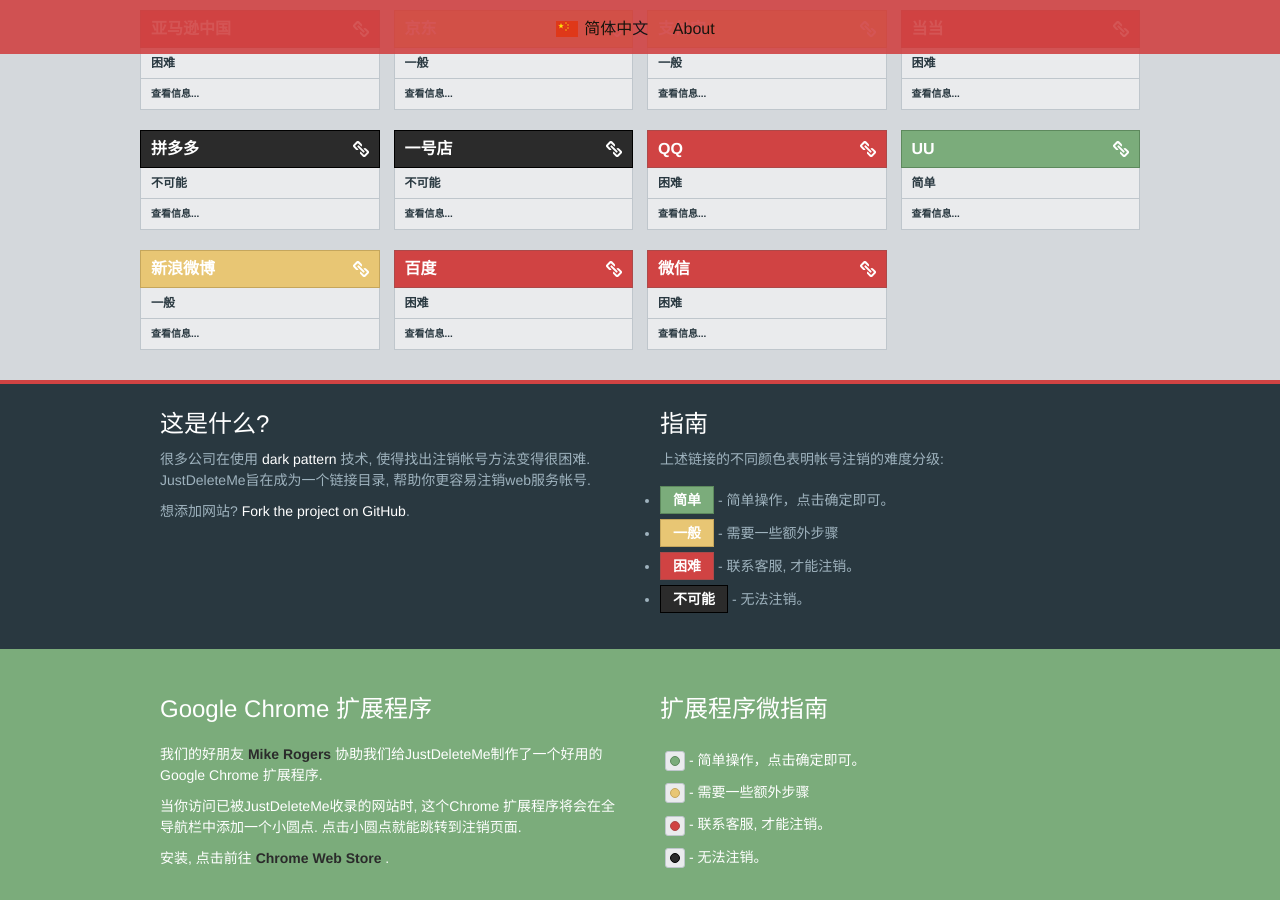
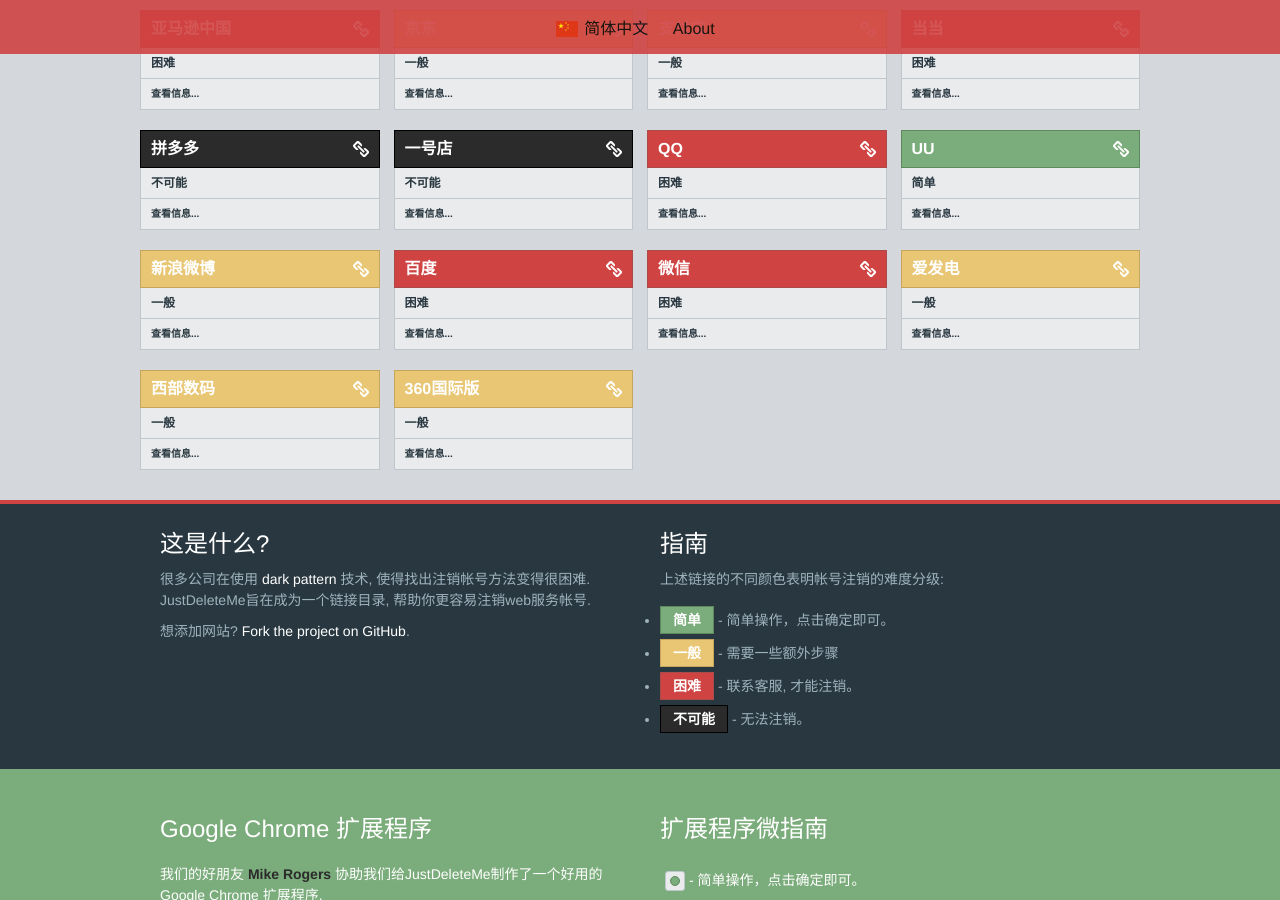
Before and after one commit to Ranger1012/jdm, a Jekyll site: the page built from _pages/index.html, in a window 1280 px wide and 900 px high, scrolled down 797 px. Built offline with Jekyll 4.4.1, drawn with Linux system fonts in a browser that asks for light colours; part of the change alters nothing that is shown.

Commit message:
Add sites

```diff
--- a/_data/sites.json
+++ b/_data/sites.json
@@ -207,5 +207,30 @@
             "wx.qq.com",
             "weixin.qq.com"
         ]
+    },{
+        "name":"爱发电",
+        "url":"https://afdian.net/@afdian",
+        "difficulty":"medium",
+        "notes":"私信网站运营者说明需要注销账号",
+        "domains":[
+            "afdian.net"
+        ]
+    },{
+        "name":"西部数码",
+        "url":"https://www.west.cn/manager/questionnew/index.asp",
+        "difficulty":"medium",
+        "notes":"提交工单说明需要注销账号。",
+        "domains":[
+            "www.west.cn"
+        ]
+    },{
+        "name":"360国际版",
+        "url":"https://www.360totalsecurity.com/en/help/delete-account/",
+        "difficulty":"medium",
+        "notes":"发邮件说明需要删除账号",
+        "email":"support@360safe.com",
+        "domains":[
+            "360totalsecurity.com"
+        ]
     }
 ]
```
